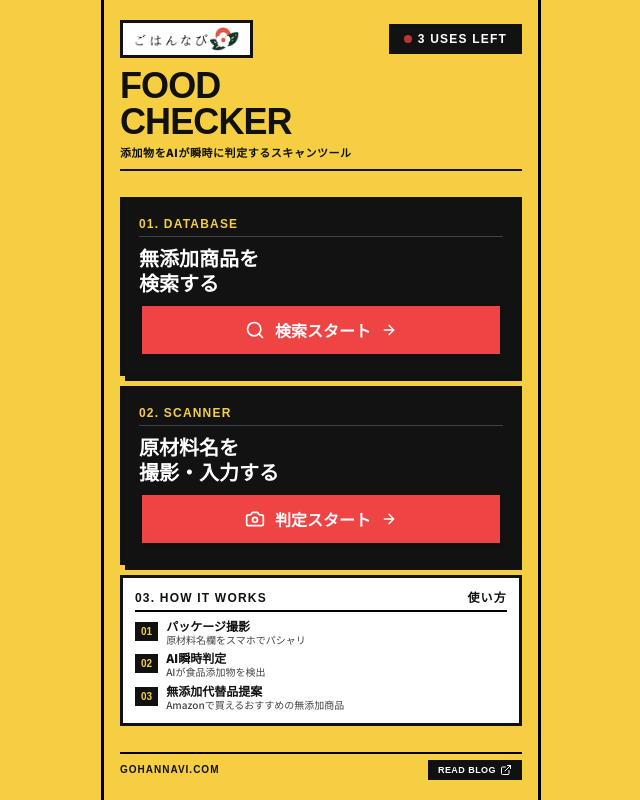
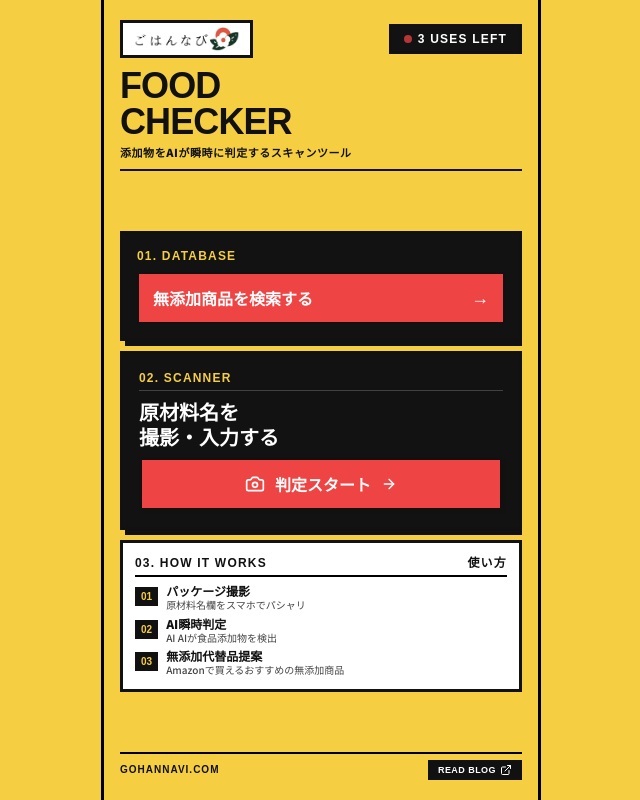
Before and after one commit to machax555-ux/gohannavi-checker, a Next.js app: page / in a window 1280 px wide. Shown: the whole page, without its empty margins (319-959 px from the left). Built offline with nearby package versions, Linux system fonts and the light colour scheme; a web font is replaced by a local one.

Commit message:
Restore 01. DATABASE card size and compact shape, style 無添加商品を検索する as red button (#EF4444), and make entire card clickable

```diff
--- a/app/page.tsx
+++ b/app/page.tsx
@@ -2,7 +2,7 @@
 
 import React, { useEffect, useState } from "react";
 import Link from "next/link";
-import { Camera, Search, ArrowRight, ExternalLink } from "lucide-react";
+import { Camera, ArrowRight, ExternalLink } from "lucide-react";
 import UsageLimit from "@/components/UsageLimit";
 import { canUseToday } from "@/lib/storage";
 
@@ -48,29 +48,25 @@ export default function HomePage() {
         <div className="w-full h-[2px] bg-[#111111]" />
       </header>
 
-      {/* 2. Main Hero Cards (Reversed Order: 01. DATABASE -> 02. SCANNER -> 03. HOW IT WORKS) */}
+      {/* 2. Main Hero Cards (Order: 01. DATABASE -> 02. SCANNER -> 03. HOW IT WORKS) */}
       <div className="flex flex-col gap-2.5 my-auto overflow-hidden">
-        {/* 01. DATABASE Card (Dark Card with Red Button, formatted like SCANNER) */}
-        <div className="swiss-card-dark p-3.5 sm:p-4 flex flex-col gap-2 relative overflow-hidden">
-          <div className="flex items-center justify-between border-b border-white/20 pb-1">
+        {/* 01. DATABASE Card (Entire card clickable, compact previous shape & height, dark background, red button for "無添加商品を検索する") */}
+        <Link
+          href="/search"
+          className="swiss-card-dark p-3 sm:p-3.5 flex flex-col gap-2 group hover:opacity-95 transition-opacity cursor-pointer block"
+        >
+          <div className="flex items-center justify-between">
             <span className="font-display font-black text-[10px] sm:text-xs text-[#F5CE42] tracking-widest">
               01. DATABASE
             </span>
           </div>
-
-          <h2 className="font-extrabold text-lg sm:text-xl text-white leading-tight">
-            無添加商品を<br />検索する
-          </h2>
-
-          <Link
-            href="/search"
-            className="w-full py-2.5 sm:py-3 bg-[#EF4444] hover:bg-[#DC2626] text-white swiss-border swiss-shadow-sm font-black text-base flex items-center justify-center gap-2.5 transition-transform active:translate-x-0.5 active:translate-y-0.5 group"
-          >
-            <Search className="w-5 h-5 text-white group-hover:scale-110 transition-transform" />
-            <span>検索スタート</span>
-            <ArrowRight className="w-4 h-4 group-hover:translate-x-1 transition-transform" />
-          </Link>
-        </div>
+          <div className="w-full py-2.5 px-3.5 bg-[#EF4444] text-white swiss-border-sm font-extrabold text-sm sm:text-base flex items-center justify-between group-hover:bg-[#DC2626] transition-colors">
+            <span>無添加商品を検索する</span>
+            <span className="font-display font-black text-lg text-white group-hover:translate-x-1 transition-transform">
+              →
+            </span>
+          </div>
+        </Link>
 
         {/* 02. SCANNER Card */}
         <div className="swiss-card-dark p-3.5 sm:p-4 flex flex-col gap-2 relative overflow-hidden">
@@ -125,7 +121,7 @@ export default function HomePage() {
               </span>
               <div>
                 <p className="font-extrabold text-xs text-[#111111] leading-none">AI瞬時判定</p>
-                <p className="text-[10px] text-[#444444] font-medium leading-tight mt-0.5">AIが食品添加物を検出</p>
+                <p className="text-[10px] text-[#444444] font-medium leading-tight mt-0.5">AI AIが食品添加物を検出</p>
               </div>
             </div>
 
```
